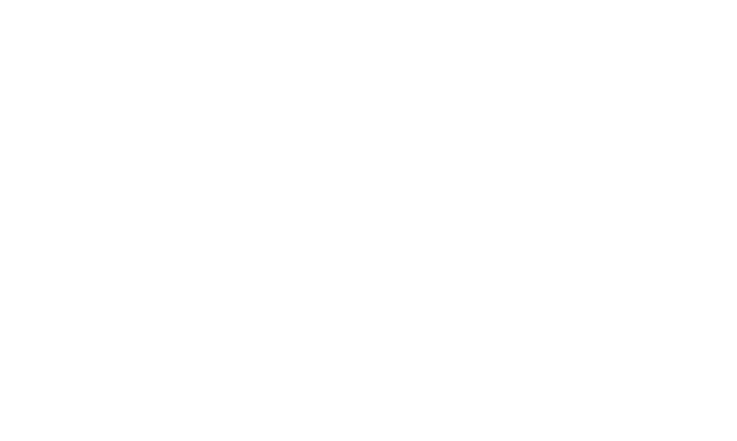
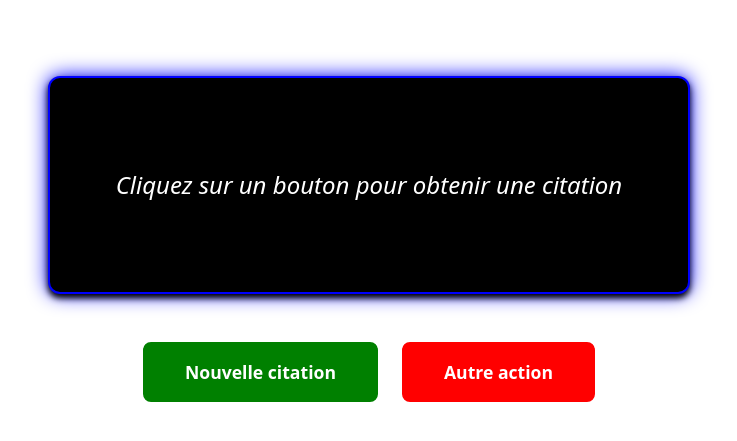
Before and after one commit to Hexa-Da/Quizz-API, a React (Vite) app in the folder client/: page / in a window 1280 px wide. Shown: the part 161-602 px from the top of the page, without its empty margins (271-1008 px from the left). Built offline with nearby package versions, Linux system fonts and the light colour scheme.

Commit message:
premier interface

```diff
--- a/client/src/App.css
+++ b/client/src/App.css
@@ -7,4 +7,66 @@
 
 .app {
   width: 100%;
+  min-height: 80vh;
+  gap: 3rem;
+  display: flex;
+  flex-direction: column;
+  align-items: center;
+  justify-content: center;
 }
+
+.quote-box {
+  background-color: black;
+  border: 2px solid blue;
+  border-radius: 12px;
+  padding: 2rem;
+  max-width: 600px;
+  width: 100%;
+  box-shadow: 0 4px 6px black, 0 0 20px blue;
+  min-height: 150px;
+  display: flex;
+  align-items: center;
+  justify-content: center;
+}
+
+.quote-text {
+  font-size: 1.5rem;
+  line-height: 1.6;
+  color: white;
+  margin: 0;
+  font-style: italic;
+}
+
+.buttons-container {
+  display: flex;
+  gap: 1.5rem;
+  flex-wrap: wrap;
+  justify-content: center;
+}
+
+.success-button {
+  border-radius: 8px;
+  border: 2px solid green;
+  padding: 1rem 2.5rem;
+  font-size: 1.1rem;
+  font-weight: 600;
+  background-color: green;
+  color: white;
+  min-width: 200px;
+}
+
+.error-button {
+  border-radius: 8px;
+  border: 2px solid red;
+  padding: 1rem 2.5rem;
+  font-size: 1.1rem;
+  font-weight: 600;
+  background-color: red;
+  color: white;
+}
+
+.error-button:hover,
+.success-button:hover {
+  transform: scale(1.05);
+  border-color: white;
+}
--- a/client/src/App.jsx
+++ b/client/src/App.jsx
@@ -1,9 +1,21 @@
+import { useState } from 'react'
 import './App.css'
 
 function App() {
+  const [quote, setQuote] = useState('')
+
   return (
     <div className="app">
-      {}
+      <div className="quote-box">
+        <p className="quote-text">
+          {quote || 'Cliquez sur un bouton pour obtenir une citation'}
+        </p>
+      </div>
+
+      <div className="buttons-container">
+        <button className="success-button">Nouvelle citation</button>
+        <button className="error-button">Autre action</button>
+      </div>
     </div>
   )
 }
```
